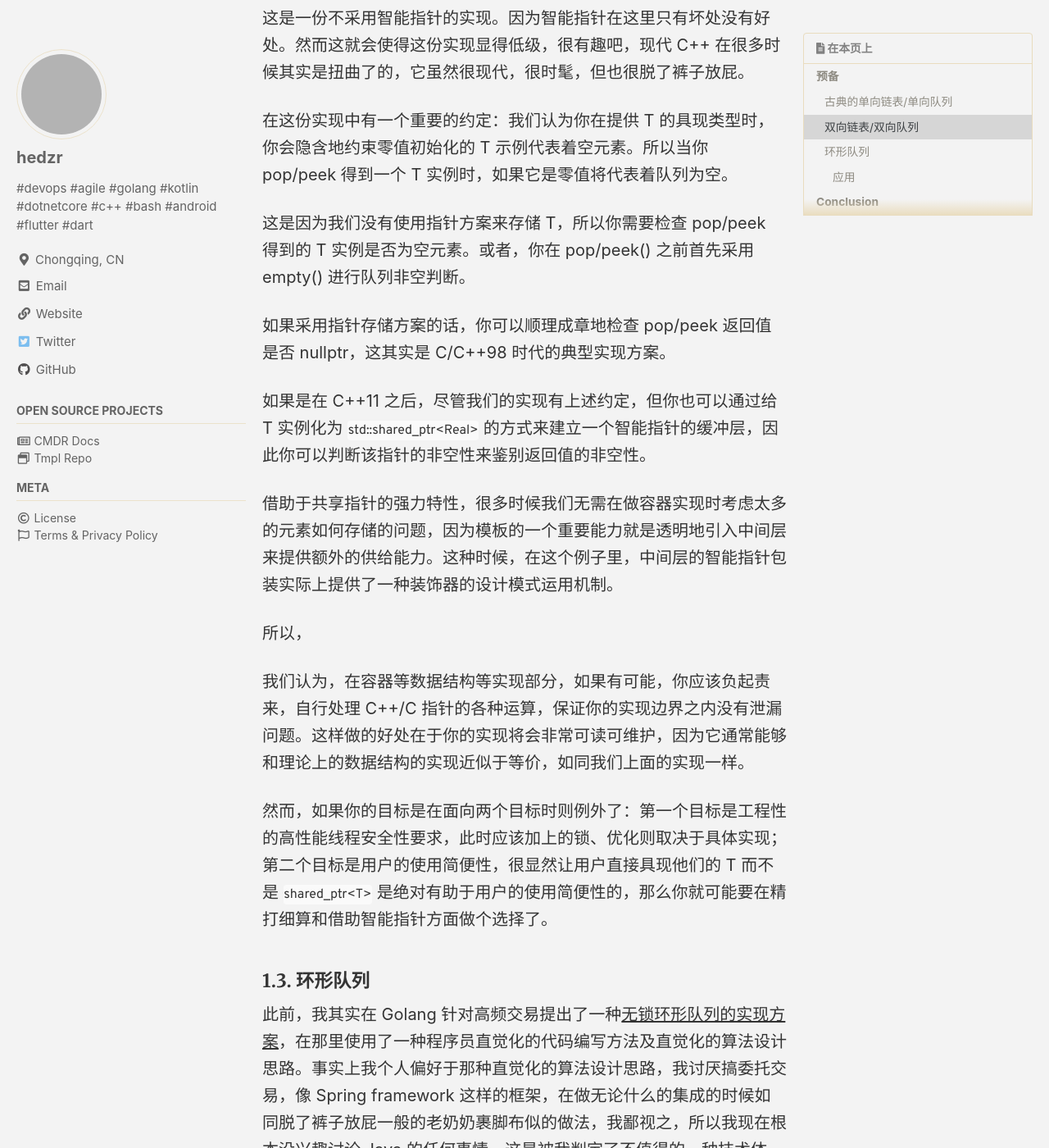
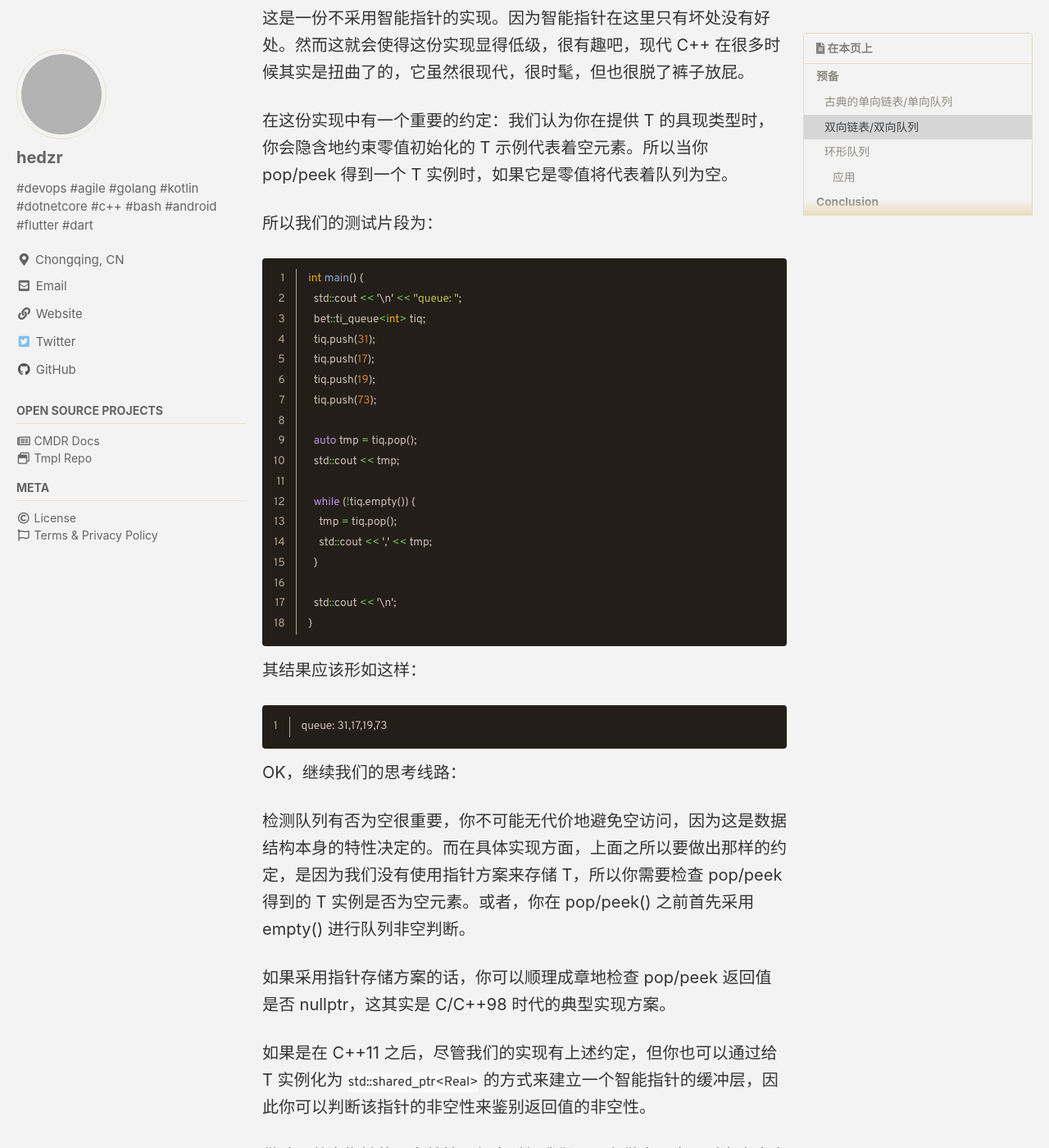
Before and after one commit to hedzr/hedzr.github.io, a Jekyll site: the page built from _posts/2021-2-27-cxx-and-queue.md, in a window 1280 px wide and 1400 px high, scrolled down 4221 px. Shown: the whole window at 82% size. Built offline with Jekyll 4.4.1, drawn with Linux system fonts in a browser that asks for light colours; cached includes are drawn as plain includes; some web fonts are replaced; comment, search, counter and statistics services are not loaded; some of the changed text lies outside the part shown; grey boxes are pictures that could not be loaded.

Commit message:
update old one

````diff
--- a/_posts/2021-2-27-cxx-and-queue.md
+++ b/_posts/2021-2-27-cxx-and-queue.md
@@ -112,8 +112,8 @@ template<class T>
     ~ti_queue() {
       auto *p = _head;
       while (p != nullptr) {
-        auto t = p;
-        p = p->next;
+        auto *t = p;
+        p = p->_next;
         delete t;
       }
     }
@@ -154,7 +154,38 @@ template<class T>
 
 在这份实现中有一个重要的约定：我们认为你在提供 T 的具现类型时，你会隐含地约束零值初始化的 T 示例代表着空元素。所以当你 pop/peek 得到一个 T 实例时，如果它是零值将代表着队列为空。
 
-这是因为我们没有使用指针方案来存储 T，所以你需要检查 pop/peek 得到的 T 实例是否为空元素。或者，你在 pop/peek() 之前首先采用 empty() 进行队列非空判断。
+所以我们的测试片段为：
+
+```cpp
+int main() {
+  std::cout << '\n' << "queue: ";
+  bet::ti_queue<int> tiq;
+  tiq.push(31);
+  tiq.push(17);
+  tiq.push(19);
+  tiq.push(73);
+
+  auto tmp = tiq.pop();
+  std::cout << tmp;
+
+  while (!tiq.empty()) {
+    tmp = tiq.pop();
+    std::cout << ',' << tmp;
+  }
+
+  std::cout << '\n';
+}
+```
+
+其结果应该形如这样：
+
+```bash
+queue: 31,17,19,73
+```
+
+OK，继续我们的思考线路：
+
+检测队列有否为空很重要，你不可能无代价地避免空访问，因为这是数据结构本身的特性决定的。而在具体实现方面，上面之所以要做出那样的约定，是因为我们没有使用指针方案来存储 T，所以你需要检查 pop/peek 得到的 T 实例是否为空元素。或者，你在 pop/peek() 之前首先采用 empty() 进行队列非空判断。
 
 如果采用指针存储方案的话，你可以顺理成章地检查 pop/peek 返回值是否 nullptr，这其实是 C/C++98 时代的典型实现方案。
 
````
Also changed, not shown: other parts of _posts/2021-2-27-cxx-and-queue.md (+2 -2 lines).
